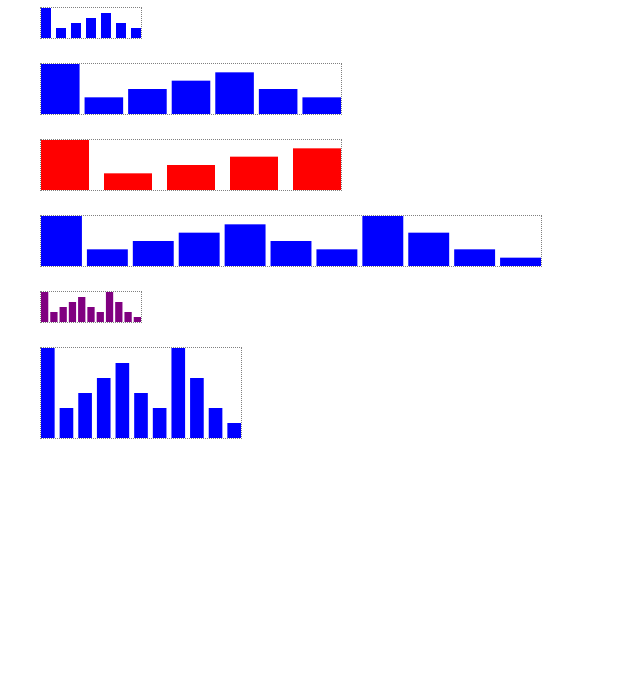
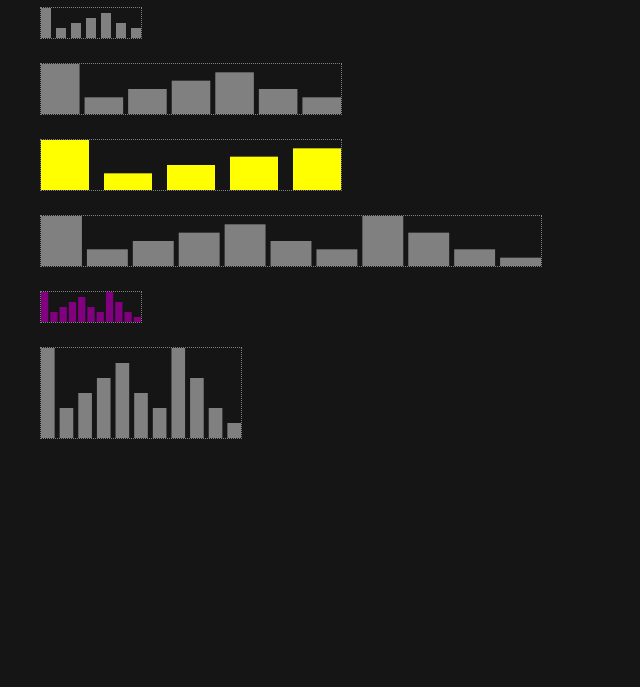
Before and after one commit to mitjafelicijan/sparklines, a plain HTML site: page index.html in a window 1280 px wide. Shown: the part 113-800 px from the top of the page, without its empty margins (0-640 px from the left). Drawn offline with Linux system fonts and the light colour scheme.

Commit message:
Updated default values and updated readme

```diff
--- a/index.html
+++ b/index.html
@@ -8,8 +8,10 @@
 
     <style>
       body {
+        background: #151515;
         font-family: sans-serif;
         padding: 2em;
+        color: white;
       }
 
       section {
@@ -30,7 +32,7 @@
     <section>
       <div data-sparkline="true" data-points="6,2,3,4,5,3,2"></div>
       <div data-sparkline="true" data-points="6,2,3,4,5,3,2" data-width="300" data-height="50" data-gap="5"></div>
-      <div data-sparkline="true" data-points="6,2,3,4,5" data-width="300" data-height="50" data-gap="15" data-color="#ff0000"></div>
+      <div data-sparkline="true" data-points="6,2,3,4,5" data-width="300" data-height="50" data-gap="15" data-color="#ffff00"></div>
       <div data-sparkline="true" data-points="6,2,3,4,5,3,2,6,4,2,1" data-width="500" data-height="50"></div>
       <div data-sparkline="true" data-points="6,2,3,4,5,3,2,6,4,2,1" data-width="100" data-height="30" data-gap="2" data-color="purple"></div>
       <div data-sparkline="true" data-points="6,2,3,4,5,3,2,6,4,2,1" data-width="200" data-height="90"></div>
--- a/sparkline.js
+++ b/sparkline.js
@@ -4,7 +4,7 @@
     const width = parseInt(sparkline.dataset.width, 10) || 100;
     const height = parseInt(sparkline.dataset.height, 10) || 30;
     const gap = parseInt(sparkline.dataset.gap, 10) || 5;
-    const color = sparkline.dataset.color || 'blue';
+    const color = sparkline.dataset.color || 'gray';
     let points = sparkline.dataset.points || null;
 
     // Return if no data is provided.
```
Also changed, not shown: 1 other file.
